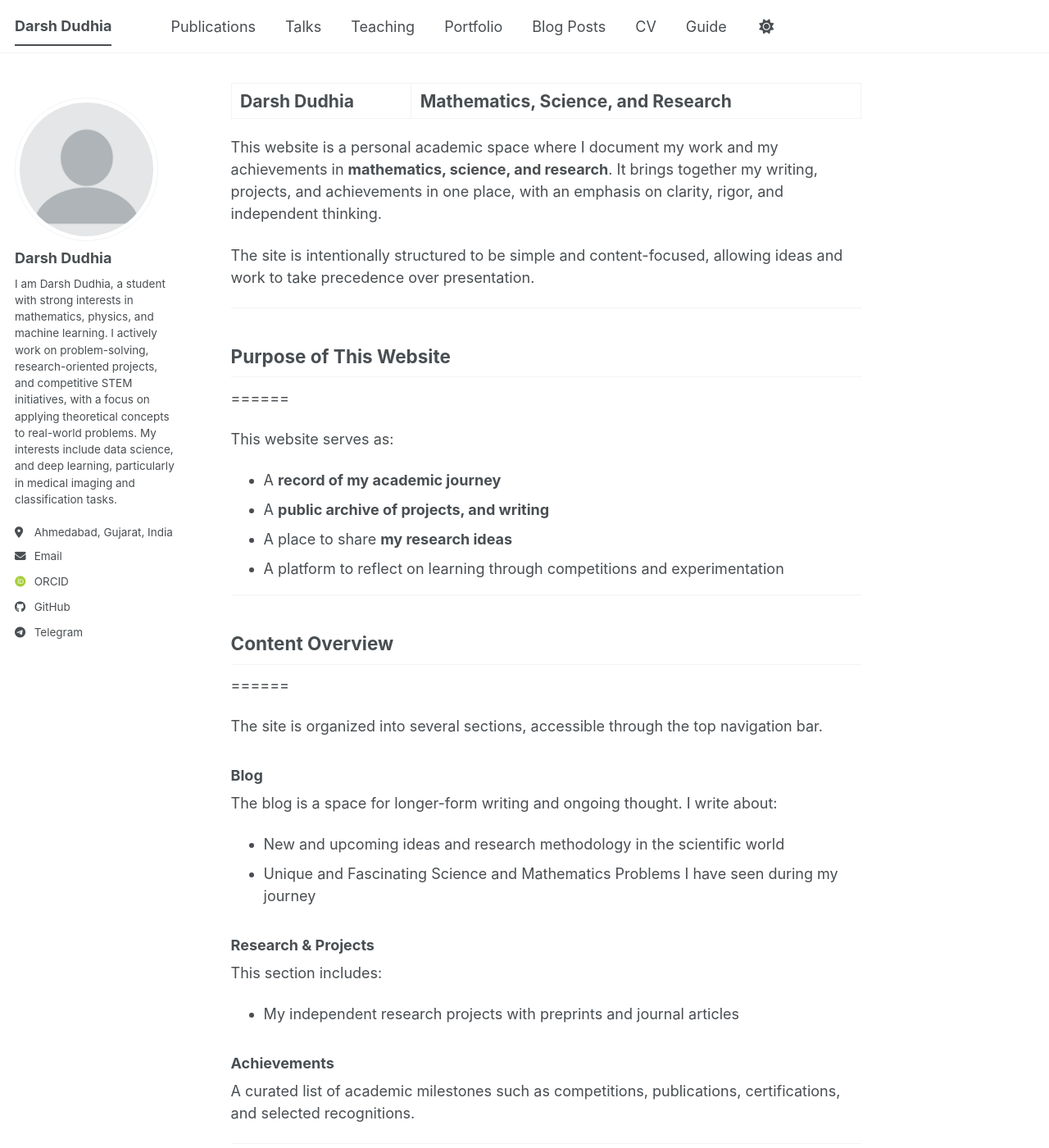
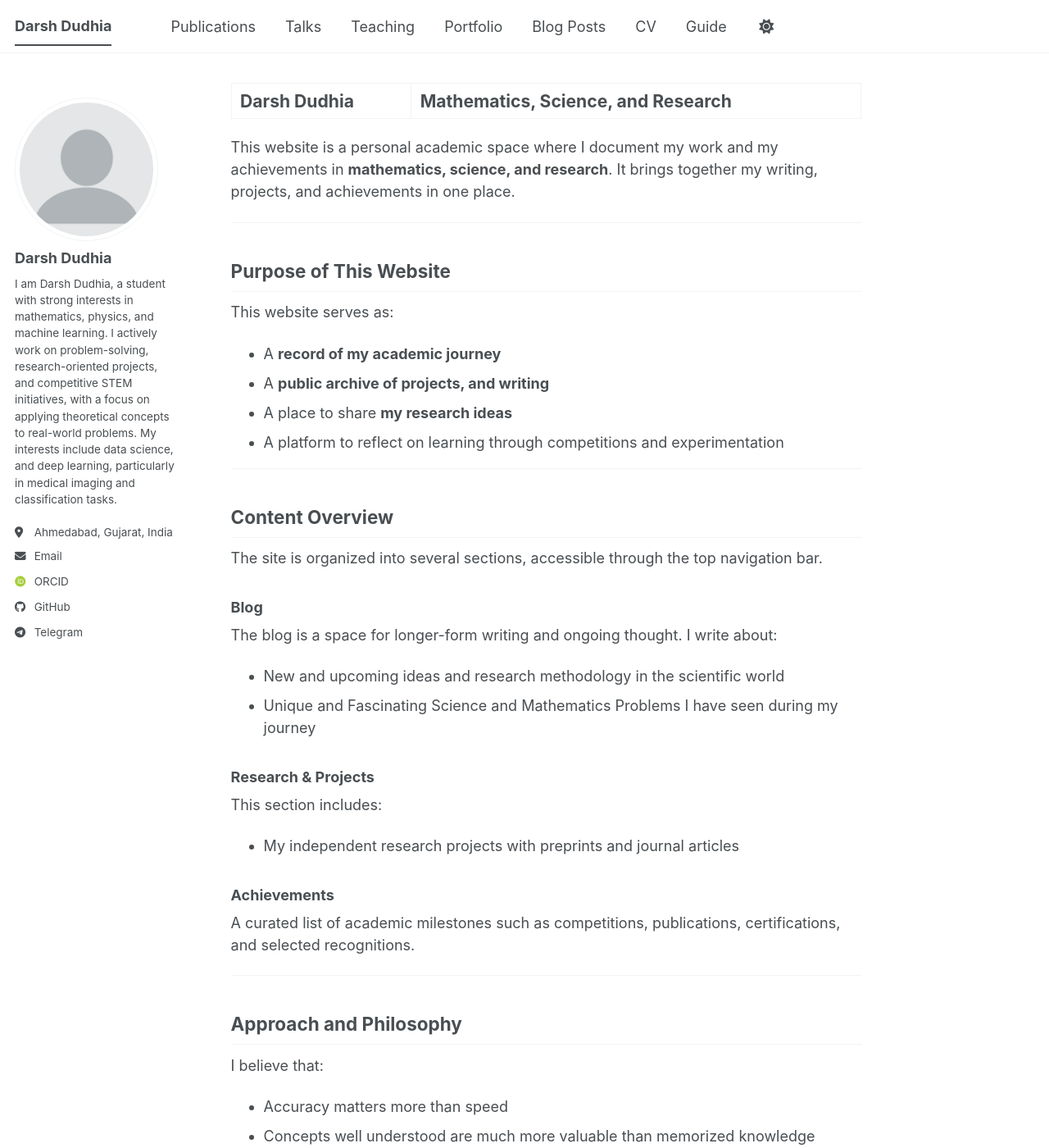
Before and after one commit to darshdudhia/darshdudhia.github.io, a Jekyll site: the page built from _pages/about.md, in a window 1280 px wide and 1400 px high. Shown: the whole window at 82% size. Built offline with Jekyll 4.4.1, drawn with Linux system fonts in a browser that asks for light colours; some web fonts are replaced; a script bundle is joined from its source files by our own code; library files that are not in the unit come from our copies.

Commit message:
Refine about page content and structure

```diff
--- a/_pages/about.md
+++ b/_pages/about.md
@@ -7,14 +7,12 @@ redirect_from:
   - /about.html
 ---
 
-This website is a personal academic space where I document my work and my achievements in **mathematics, science, and research**. It brings together my writing, projects, and achievements in one place, with an emphasis on clarity, rigor, and independent thinking.
+This website is a personal academic space where I document my work and my achievements in **mathematics, science, and research**. It brings together my writing, projects, and achievements in one place.
 
-The site is intentionally structured to be simple and content-focused, allowing ideas and work to take precedence over presentation.
 
 ---
 
 ## Purpose of This Website
-======
 
 This website serves as:
 - A **record of my academic journey**
@@ -25,7 +23,6 @@ This website serves as:
 ---
 
 ## Content Overview
-======
 
 The site is organized into several sections, accessible through the top navigation bar.
 
@@ -44,7 +41,6 @@ A curated list of academic milestones such as competitions, publications, certif
 ---
 
 ## Approach and Philosophy
-======
 
 I believe that:
 - Accuracy matters more than speed
```
